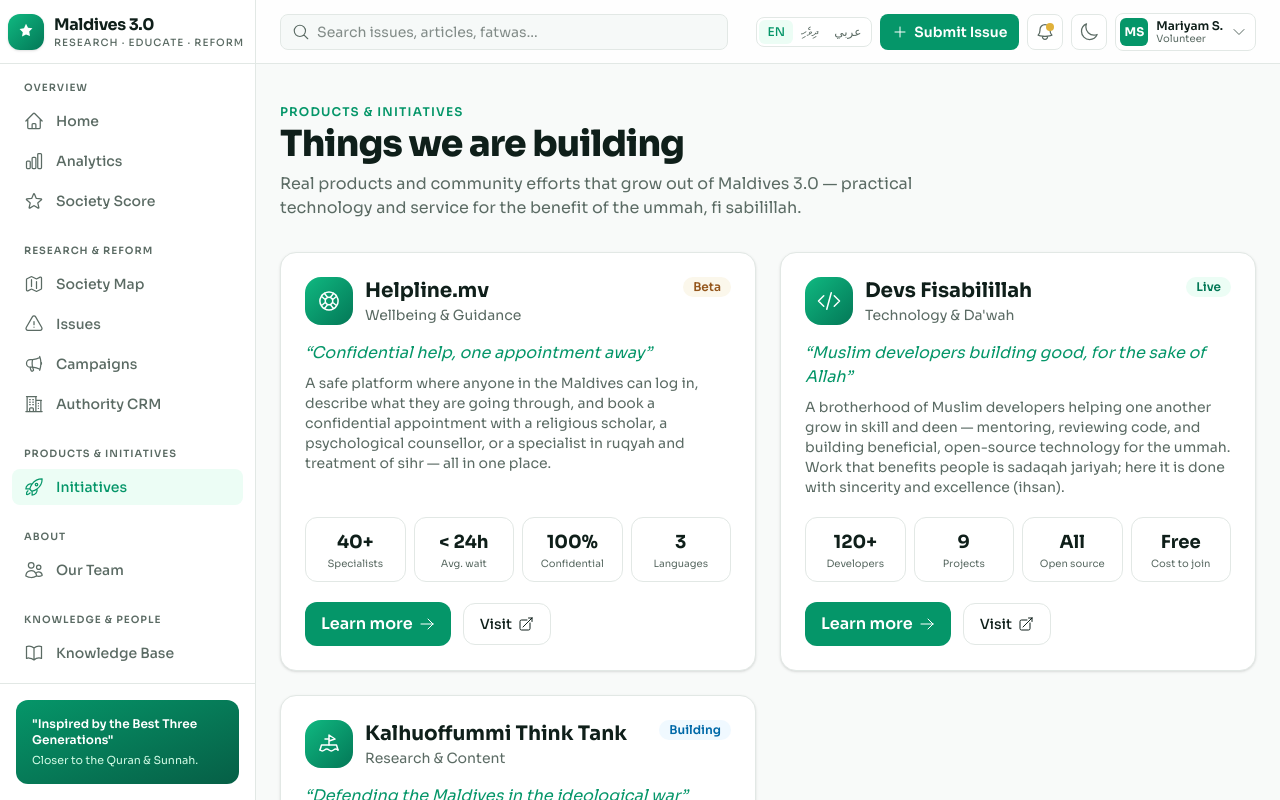
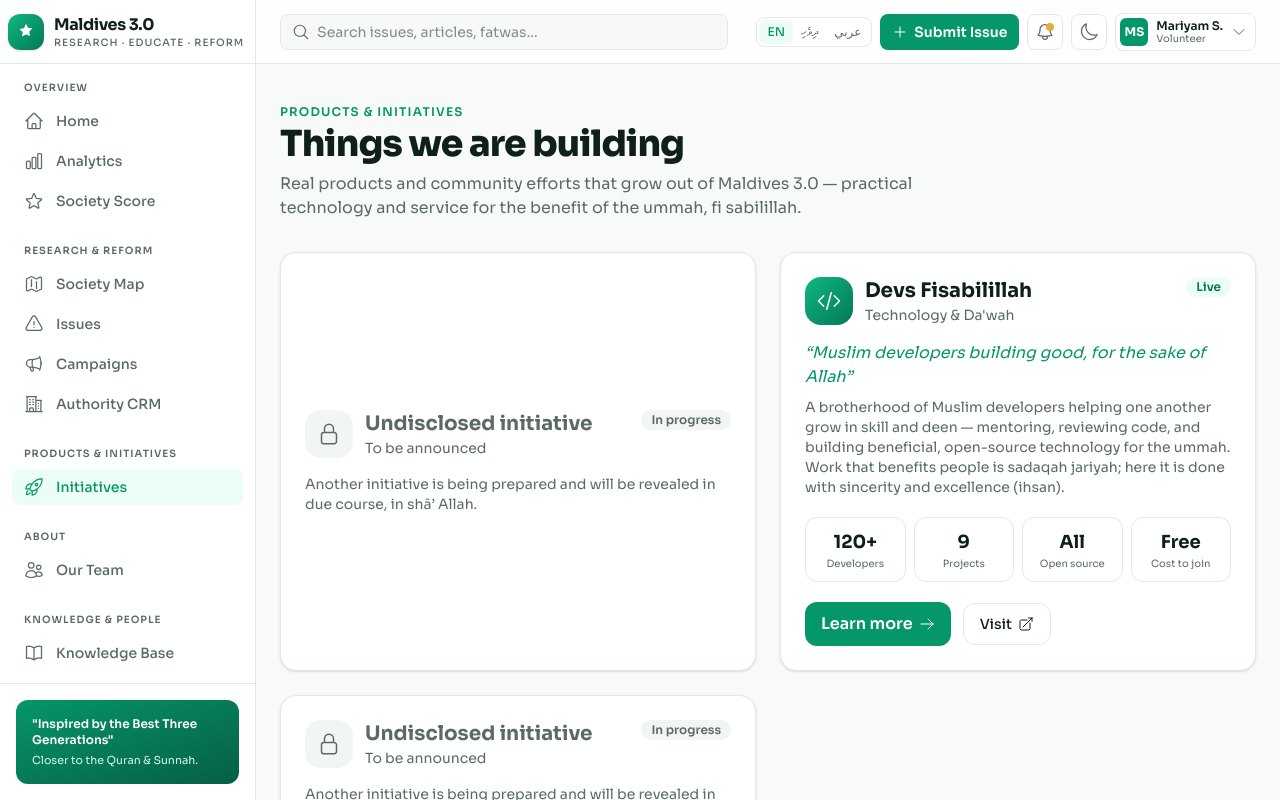
Before and after one commit to jumaeel/maldives-3.0, a Next.js app: page /initiatives in a window 1280 px wide. Shown: the top 800 px of the page. Built offline with nearby package versions, Linux system fonts and the light colour scheme.

Commit message:
Hide unrevealed initiative names; keep only Devs Fisabilillah public
Helpline and Kalhuoffummi now render as redacted 'Undisclosed initiative'
cards with no detail page until revealed (set revealed: true to publish).

Co-Authored-By: Claude Opus 4.8 (1M context) <noreply@anthropic.com>

```diff
--- a/src/app/initiatives/[slug]/page.tsx
+++ b/src/app/initiatives/[slug]/page.tsx
@@ -7,10 +7,10 @@ import { InitiativeIcon } from "@/components/initiative-icon";
 import { HelplineDetail } from "@/components/helpline-detail";
 import { DevsDetail } from "@/components/devs-detail";
 import { KalhuoffummiDetail } from "@/components/kalhuoffummi-detail";
-import { initiatives, findInitiative } from "@/lib/initiatives";
+import { findInitiative, isRevealed, revealedInitiatives } from "@/lib/initiatives";
 
 export function generateStaticParams() {
-  return initiatives.map((i) => ({ slug: i.slug }));
+  return revealedInitiatives.map((i) => ({ slug: i.slug }));
 }
 
 export async function generateMetadata({
@@ -20,7 +20,7 @@ export async function generateMetadata({
 }): Promise<Metadata> {
   const { slug } = await params;
   const it = findInitiative(slug);
-  return { title: it ? it.name : "Initiative" };
+  return { title: it && isRevealed(it) ? it.name : "Initiative" };
 }
 
 const STATUS_TONE: Record<string, string> = {
@@ -37,7 +37,7 @@ export default async function InitiativeDetail({
 }) {
   const { slug } = await params;
   const it = findInitiative(slug);
-  if (!it) notFound();
+  if (!it || !isRevealed(it)) notFound();
 
   return (
     <div className="mx-auto max-w-6xl px-6 py-10">
--- a/src/app/initiatives/page.tsx
+++ b/src/app/initiatives/page.tsx
@@ -1,9 +1,9 @@
 import Link from "next/link";
 import type { Metadata } from "next";
-import { ArrowRightIcon, ArrowTopRightOnSquareIcon } from "@heroicons/react/24/outline";
+import { ArrowRightIcon, ArrowTopRightOnSquareIcon, LockClosedIcon } from "@heroicons/react/24/outline";
 import { Card, PageHeader, Badge } from "@/components/ui";
 import { InitiativeIcon } from "@/components/initiative-icon";
-import { initiatives } from "@/lib/initiatives";
+import { initiatives, isRevealed } from "@/lib/initiatives";
 
 export const metadata: Metadata = { title: "Products & Initiatives" };
 
@@ -24,7 +24,8 @@ export default function InitiativesPage() {
       />
 
       <div className="grid gap-6 lg:grid-cols-2">
-        {initiatives.map((it) => (
+        {initiatives.map((it) =>
+          isRevealed(it) ? (
             <Card key={it.slug} className="flex flex-col p-6 transition hover:border-brand/40">
               <div className="flex items-start justify-between gap-4">
                 <div className="flex items-center gap-3">
@@ -72,7 +73,28 @@ export default function InitiativesPage() {
                 )}
               </div>
             </Card>
-        ))}
+          ) : (
+            <Card key={it.slug} className="flex flex-col justify-center p-6">
+              <div className="flex items-start justify-between gap-4">
+                <div className="flex items-center gap-3">
+                  <span className="flex h-12 w-12 items-center justify-center rounded-2xl bg-surface-2 text-text-muted">
+                    <LockClosedIcon className="h-6 w-6" />
+                  </span>
+                  <div>
+                    <h3 className="font-display text-xl font-bold text-text-muted">Undisclosed initiative</h3>
+                    <p className="text-sm text-text-muted">To be announced</p>
+                  </div>
+                </div>
+                <span className="rounded-full bg-surface-2 px-2.5 py-0.5 text-xs font-semibold text-text-muted">
+                  In progress
+                </span>
+              </div>
+              <p className="mt-4 text-sm text-text-muted">
+                Another initiative is being prepared and will be revealed in due course, in shā’ Allah.
+              </p>
+            </Card>
+          )
+        )}
       </div>
 
       <Card className="mt-8 flex flex-col items-center justify-between gap-4 border-dashed p-6 text-center sm:flex-row sm:text-left">
--- a/src/lib/initiatives.ts
+++ b/src/lib/initiatives.ts
@@ -24,6 +24,7 @@ export const initiatives: Initiative[] = [
       { label: "Confidential", value: "100%" },
       { label: "Languages", value: "3" },
     ],
+    revealed: false,
   },
   {
     slug: "devs-fisabilillah",
@@ -48,6 +49,7 @@ export const initiatives: Initiative[] = [
       { label: "Open source", value: "All" },
       { label: "Cost to join", value: "Free" },
     ],
+    revealed: true,
   },
   {
     slug: "kalhuoffummi-think-tank",
@@ -71,11 +73,16 @@ export const initiatives: Initiative[] = [
       { label: "Output", value: "Open" },
       { label: "Established", value: "2026" },
     ],
+    revealed: false,
   },
 ];
 
 export const findInitiative = (slug: string) =>
   initiatives.find((i) => i.slug === slug);
+
+// Only revealed initiatives expose their name, details and a detail page.
+export const isRevealed = (i: Initiative) => i.revealed === true;
+export const revealedInitiatives = initiatives.filter(isRevealed);
 
 export const helplineServices: HelplineService[] = [
   {
--- a/src/lib/types.ts
+++ b/src/lib/types.ts
@@ -152,6 +152,7 @@ export interface Initiative {
   summary: string;
   highlights: string[];
   stats: { label: string; value: string }[];
+  revealed?: boolean; // when false, the name & details are hidden publicly
 }
 
 export interface HelplineService {
```
Lines whose indentation alone changed are shown as unchanged.
